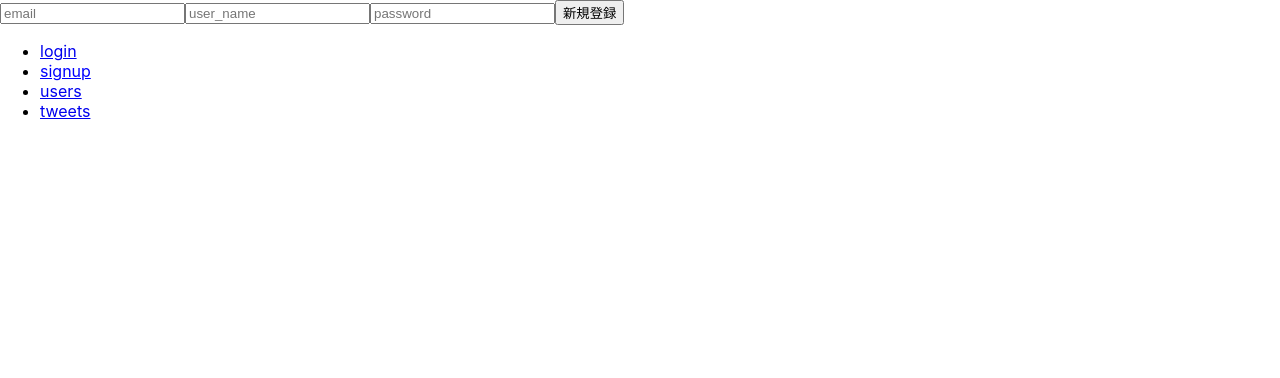
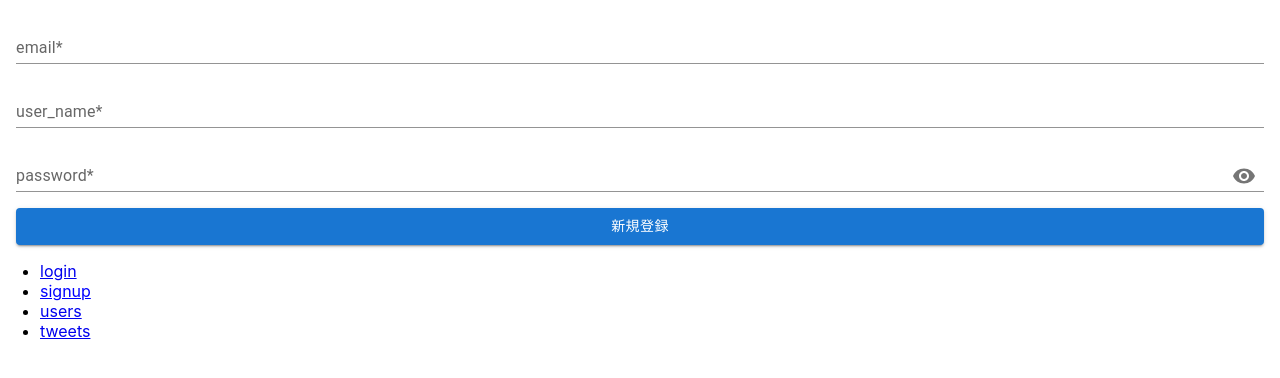
Before and after one commit to TeppeiUe/practice-react, a React (Create React App) app: page /signup in a window 1280 px wide. Shown: the top 378 px of the page. Built offline with nearby package versions, Linux system fonts and the light colour scheme.

Commit message:
Material UIの確認

```diff
--- a/package.json
+++ b/package.json
@@ -3,6 +3,10 @@
   "version": "0.1.0",
   "private": true,
   "dependencies": {
+    "@emotion/react": "^11.11.1",
+    "@emotion/styled": "^11.11.0",
+    "@mui/icons-material": "^5.14.1",
+    "@mui/material": "^5.14.2",
     "@testing-library/jest-dom": "^5.16.5",
     "@testing-library/react": "^13.4.0",
     "@testing-library/user-event": "^13.5.0",
--- a/src/components/SignUp.tsx
+++ b/src/components/SignUp.tsx
@@ -1,4 +1,14 @@
 import { useState } from "react"
+import {
+  Stack,
+  FormControl,
+  InputLabel,
+  Input,
+  IconButton,
+  InputAdornment,
+  Button,
+} from "@mui/material";
+import { VisibilityOff, Visibility } from "@mui/icons-material";
 
 const SignUp = () => {
   const [formData, setFormData] = useState({
@@ -7,8 +17,16 @@ const SignUp = () => {
     password: '',
   });
 
+  const [showPassword, setShowPassword] = useState(false);
+
   const handleClick = () => {
     console.dir(formData);
+  }
+
+  const handleClickShowPassword = () => setShowPassword(!showPassword);
+
+  const handleMouseDownPassword = (e: React.MouseEvent<HTMLButtonElement>) => {
+    e.preventDefault();
   }
 
   const handleChange = (e: React.ChangeEvent<HTMLInputElement>) => {
@@ -20,27 +38,54 @@ const SignUp = () => {
   }
 
   return (
-    <form>
-      <input
+    <Stack spacing={2} sx={{ m: 2 }}>
+      <FormControl variant="standard">
+        <InputLabel>email*</InputLabel>
+        <Input
           type="email"
           name="email"
-        placeholder="email"
           value={formData.email}
-        onChange={handleChange}/>
-      <input
+          onChange={handleChange}
+        />
+      </FormControl>
+
+      <FormControl variant="standard">
+        <InputLabel>user_name*</InputLabel>
+        <Input
           type="text"
           name="user_name"
-        placeholder="user_name"
           value={formData.user_name}
-        onChange={handleChange}/>
-      <input
-        type="password"
+          onChange={handleChange}
+        />
+      </FormControl>
+
+      <FormControl variant="standard">
+        <InputLabel>password*</InputLabel>
+        <Input
+          type={showPassword ? 'text' : 'password'}
           name="password"
-        placeholder="password"
           value={formData.password}
-        onChange={handleChange}/>
-      <input type="button" onClick={handleClick} value="新規登録"/>
-    </form>
+          onChange={handleChange}
+          endAdornment={
+            <InputAdornment position="end">
+              <IconButton
+                onClick={handleClickShowPassword}
+                onMouseDown={handleMouseDownPassword}
+              >
+                {showPassword ? <VisibilityOff /> : <Visibility />}
+              </IconButton>
+            </InputAdornment>
+          }
+        />
+      </FormControl>
+
+      <Button
+        variant="contained"
+        onClick={handleClick}
+      >
+        新規登録
+      </Button>
+    </Stack>
   )
 }
 
--- a/src/components/Tweets.tsx
+++ b/src/components/Tweets.tsx
@@ -2,18 +2,26 @@ import { useEffect, useState } from "react";
 import axios, { AxiosError, AxiosResponse } from "axios";
 import { config } from "../const";
 import { TweetBase, TweetList } from "../models/tweet-params";
+import {
+  TableContainer,
+  Table,
+  TableHead,
+  TableBody,
+  TableRow,
+  TableCell,
+} from "@mui/material";
 
 const Tweet = (props: { tweet: TweetBase }) => {
   const { id, message, user, created_at, favorites } = props.tweet;
   return (
-    <tr>
-      <td>{id}</td>
-      <td>{user?.id}</td>
-      <td>{user?.user_name}</td>
-      <td>{message}</td>
-      <td>{created_at.toString()}</td>
-      <td>{JSON.stringify(favorites)}</td>
-    </tr>
+    <TableRow>
+      <TableCell>{id}</TableCell>
+      <TableCell>{user?.id}</TableCell>
+      <TableCell>{user?.user_name}</TableCell>
+      <TableCell>{message}</TableCell>
+      <TableCell>{created_at.toString()}</TableCell>
+      <TableCell>{JSON.stringify(favorites)}</TableCell>
+    </TableRow>
   )
 };
 
@@ -43,23 +51,24 @@ const Tweets = () => {
   ));
 
   return (
-    <table>
-      <thead>
-        <tr>
-          <th>id</th>
-          <th>user_id</th>
-          <th>user_name</th>
-          <th>message</th>
-          <th>created_at</th>
-          <th>favorites</th>
-        </tr>
-      </thead>
-      <tbody>
-        {tableBody}
-      </tbody>
-    </table>
+    <TableContainer>
+      <Table>
+        <TableHead>
+          <TableRow>
+            <TableCell>id</TableCell>
+            <TableCell>user_id</TableCell>
+            <TableCell>user_name</TableCell>
+            <TableCell>message</TableCell>
+            <TableCell>created_at</TableCell>
+            <TableCell>favorites</TableCell>
+          </TableRow>
+        </TableHead>
+        <TableBody>
+          {tableBody}
+        </TableBody>
+      </Table>
+    </TableContainer>
   )
-
 }
 
 export {
--- a/src/components/Users.tsx
+++ b/src/components/Users.tsx
@@ -2,16 +2,24 @@ import { useState, useEffect } from "react"
 import axios, { AxiosResponse, AxiosError } from "axios"
 import { config } from "../const"
 import { UserList, UserBase } from "../models/user-params"
+import {
+  TableContainer,
+  Table,
+  TableHead,
+  TableBody,
+  TableRow,
+  TableCell,
+} from "@mui/material";
 
 const User = (props: { user: UserBase }) => {
   const { id, user_name, profile, created_at = new Date() } = props.user;
   return (
-    <tr>
-      <td>{id}</td>
-      <td>{user_name}</td>
-      <td>{profile}</td>
-      <td>{created_at.toString()}</td>
-    </tr>
+    <TableRow>
+      <TableCell>{id}</TableCell>
+      <TableCell>{user_name}</TableCell>
+      <TableCell>{profile}</TableCell>
+      <TableCell>{created_at.toString()}</TableCell>
+    </TableRow>
   )
 };
 
@@ -38,19 +46,21 @@ const Users = () => {
   const tableBody = users.map(user => <User user={user} key={user.id} />);
 
   return (
-    <table>
-      <thead>
-        <tr>
-          <th>id</th>
-          <th>user_name</th>
-          <th>profile</th>
-          <th>created_at</th>
-        </tr>
-      </thead>
-      <tbody>
-        {tableBody}
-      </tbody>
-    </table>
+    <TableContainer>
+      <Table>
+        <TableHead>
+          <TableRow>
+            <TableCell>id</TableCell>
+            <TableCell>user_name</TableCell>
+            <TableCell>profile</TableCell>
+            <TableCell>created_at</TableCell>
+          </TableRow>
+        </TableHead>
+        <TableBody>
+          {tableBody}
+        </TableBody>
+      </Table>
+    </TableContainer>
   )
 }
 
--- a/src/components/login.tsx
+++ b/src/components/login.tsx
@@ -1,4 +1,14 @@
 import { useState } from "react"
+import {
+  Stack,
+  FormControl,
+  InputLabel,
+  Input,
+  IconButton,
+  InputAdornment,
+  Button,
+} from "@mui/material";
+import { VisibilityOff, Visibility } from "@mui/icons-material";
 
 const Login = () => {
   const [formData, setFormData] = useState({
@@ -6,8 +16,16 @@ const Login = () => {
     password: '',
   });
 
+  const [showPassword, setShowPassword] = useState(false);
+
   const handleClick = () => {
     console.dir(formData);
+  }
+
+  const handleClickShowPassword = () => setShowPassword(!showPassword);
+
+  const handleMouseDownPassword = (e: React.MouseEvent<HTMLButtonElement>) => {
+    e.preventDefault();
   }
 
   const handleChange = (e: React.ChangeEvent<HTMLInputElement>) => {
@@ -19,21 +37,44 @@ const Login = () => {
   }
 
   return (
-    <form>
-      <input
-        type="email"
-        name="email"
-        placeholder="email"
-        value={formData.email}
-        onChange={handleChange}/>
-      <input
-        type="password"
-        name="password"
-        placeholder="password"
-        value={formData.password}
-        onChange={handleChange}/>
-      <input type="button" onClick={handleClick} value="ログイン"/>
-    </form>
+    <Stack spacing={2} sx={{ m: 2 }}>
+      <FormControl variant="standard">
+        <InputLabel>email*</InputLabel>
+        <Input
+          type="email"
+          name="email"
+          value={formData.email}
+          onChange={handleChange}
+        />
+      </FormControl>
+
+      <FormControl variant="standard">
+        <InputLabel>password*</InputLabel>
+        <Input
+          type={showPassword ? 'text' : 'password'}
+          name="password"
+          value={formData.password}
+          onChange={handleChange}
+          endAdornment={
+            <InputAdornment position="end">
+              <IconButton
+                onClick={handleClickShowPassword}
+                onMouseDown={handleMouseDownPassword}
+              >
+                {showPassword ? <VisibilityOff /> : <Visibility />}
+              </IconButton>
+            </InputAdornment>
+          }
+        />
+      </FormControl>
+
+      <Button
+        variant="contained"
+        onClick={handleClick}
+      >
+        ログイン
+      </Button>
+    </Stack>
   )
 }
 
```
Also changed, not shown: 1 other file (tests, documents, lock files or other folders). Lines whose indentation alone changed are shown as unchanged.
